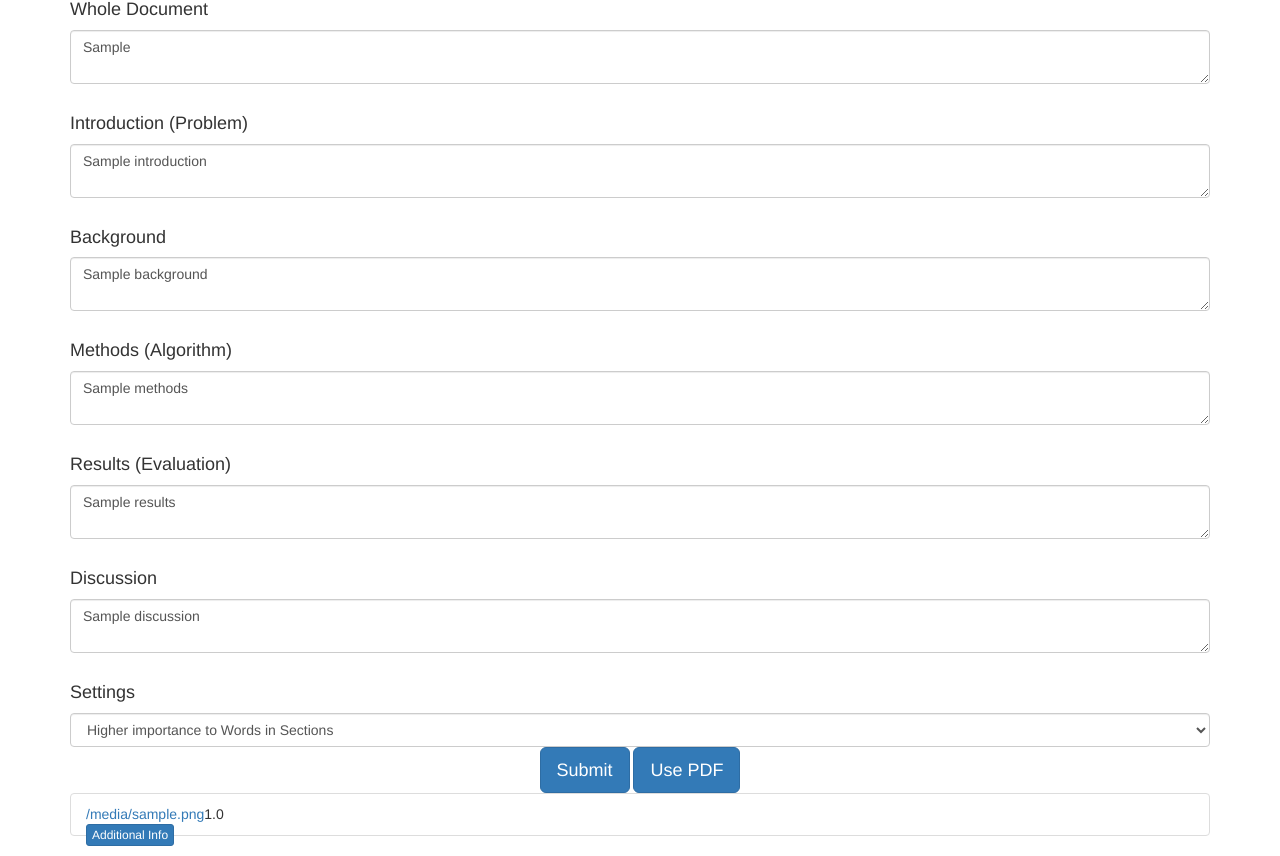
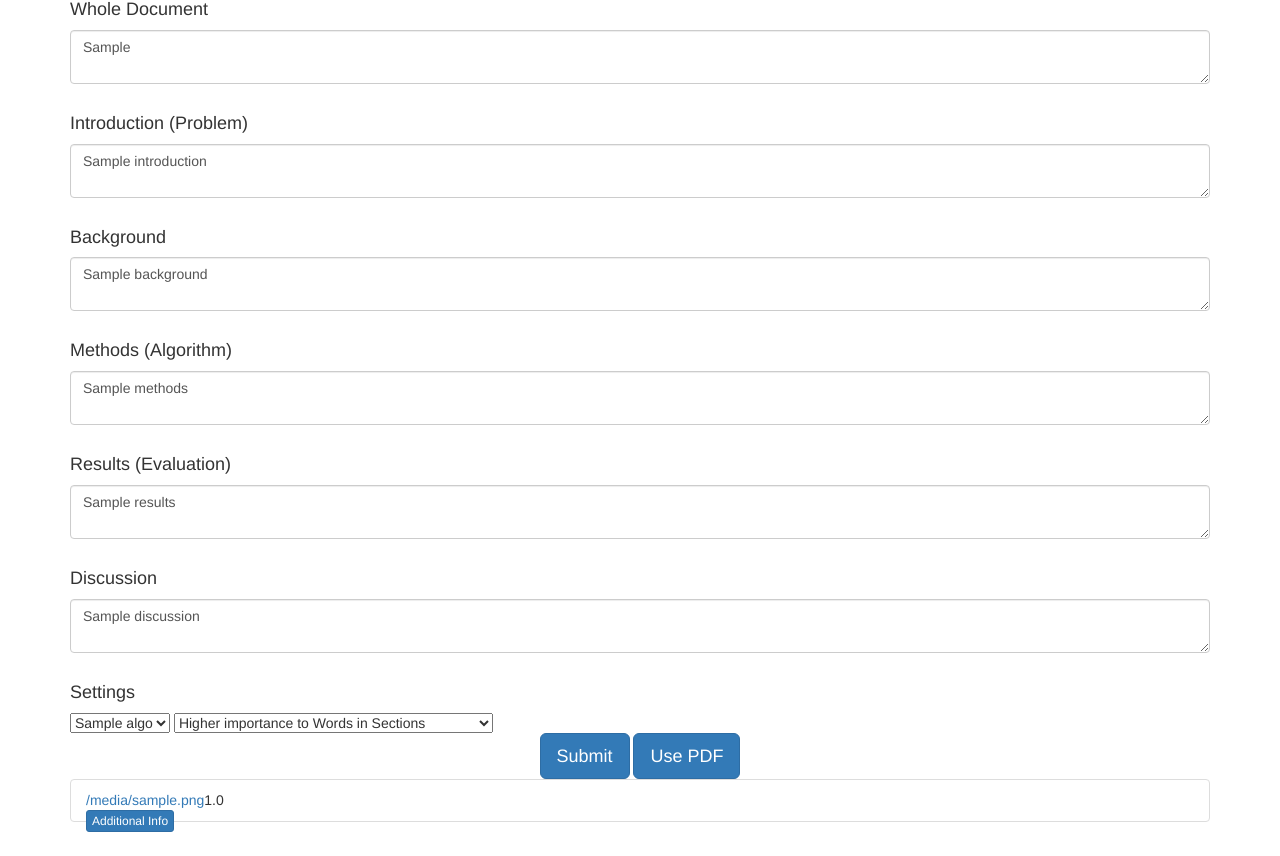
Before and after one commit to thomasmauerhofer/search-engine, a Python web app: template src/webapp/templates/result.html in a window 1280 px wide. Shown: the part 116-972 px from the top of the page. After the commit the page ends 948 px from the top, so only its background shows below. Run offline with Jinja, Linux system fonts and the light colour scheme; the template is opened without the code that fills it: most values are stand-ins (such as "Sample title", 1, 10 or a date in 2020); some libraries are stand-ins or nearby versions.

Commit message:
Algorithm selectable

```diff
--- a/src/engine/datastore/ranking/tf.py
+++ b/src/engine/datastore/ranking/tf.py
@@ -6,7 +6,7 @@
 class TF(RankingBase):
     @staticmethod
     def get_name():
-        return "TF"
+        return "tf"
 
 
     @staticmethod
--- a/src/webapp/static/css/index.css
+++ b/src/webapp/static/css/index.css
@@ -7,7 +7,7 @@
 }
 
 .div-submit {
-    padding-top: 15px;
+    padding-top: 30px;
 }
 
 .result {
@@ -101,3 +101,7 @@
 .small-distance {
     padding-top: 10px;
 }
+
+.dist-right {
+    margin-right: 20px;
+}
--- a/src/webapp/templates/result.html
+++ b/src/webapp/templates/result.html
@@ -59,17 +59,21 @@
 
                     <div id="settings">
                         <h4>Settings</h4>
-                        <select name="importance" class="form-control settings-select" title="importance">
+                        <select class="dist-right" name="algorithm" class="settings-select" title="used ranking algorithm">
+                            {% for algo in algorithm %}
+                                <option value="{{ algo }}" {% if algo == settings["algorithm"] %}
+                                    selected {% endif %}>
+                                    {{ algo }}
+                                </option>
+                            {% endfor %}
+                        </select>
+                        <select name="importance" class="settings-select" title="importance">
                             <option value="">Higher importance to Words in whole Document</option>
                             <option value="True" {% if "mode" not in settings and settings["importance_sections"] %}
                                     selected {% endif %}>
                                 Higher importance to Words in Sections
                             </option>
                         </select>
-                        <input type="hidden" name="algorithm" value="{{ settings["algorithm"] }}" />
-                        {% if settings["ranking-algo-params"] %}
-                            <input type="hidden" name="ranking-algo-params" value="{{ settings["ranking-algo-params"] }}" />
-                        {% endif %}
                     </div>
                     <div class="div-submit text-center">
                         <button class="btn btn-primary btn-lg b-nml" type="submit">Submit</button>
@@ -91,7 +95,14 @@
                         </div>
                         <div id="settings-pdf">
                             <h4>Settings</h4>
-                            <select name="importance" class="form-control" title="importance">
+                            <select class="dist-right" name="algorithm" class="form-control settings-select" title="used ranking algorithm">
+                                {% for algo in algorithm %}
+                                    <option value="{{ algo }}" {% if algo == settings["algorithm"] %} selected {% endif %}>
+                                        {{ algo }}
+                                    </option>
+                                {% endfor %}
+                            </select>
+                            <select name="importance" class="settings-select" title="importance">
                                 <option value="sections-categorized"
                                         {% if "mode" in settings and settings["mode"] == "sections-categorized" %}
                                         selected {% endif %}>Importance into Sections AND use only categorized Sections
@@ -119,15 +130,10 @@
                                         selected {% endif %}>Use Background Section only
                                 </option>
                             </select>
-                            <input type="hidden" name="algorithm" value="{{ settings["algorithm"] }}" />
-                            {% if settings["ranking-algo-params"] %}
-                                <input type="hidden" name="ranking-algo-params" value="{{ settings["ranking-algo-params"] }}" />
-                            {% endif %}
                         </div>
                         <div class="div-submit text-center">
                             <button class="btn btn-primary btn-lg b-nml" type="submit">Submit</button>
-                            <button id="button-use-queries" class="btn btn-primary btn-lg b-nml" type=button>Use Queries
-                            </button>
+                            <button id="button-use-queries" class="btn btn-primary btn-lg b-nml" type=button>Use Queries</button>
                         </div>
                     </form>
                 </div>
```
Also changed, not shown: src/engine/api.py (+8 -2 lines), src/webapp/backend.py (+8 -11 lines), src/webapp/templates/index.html (+15 -12 lines).
